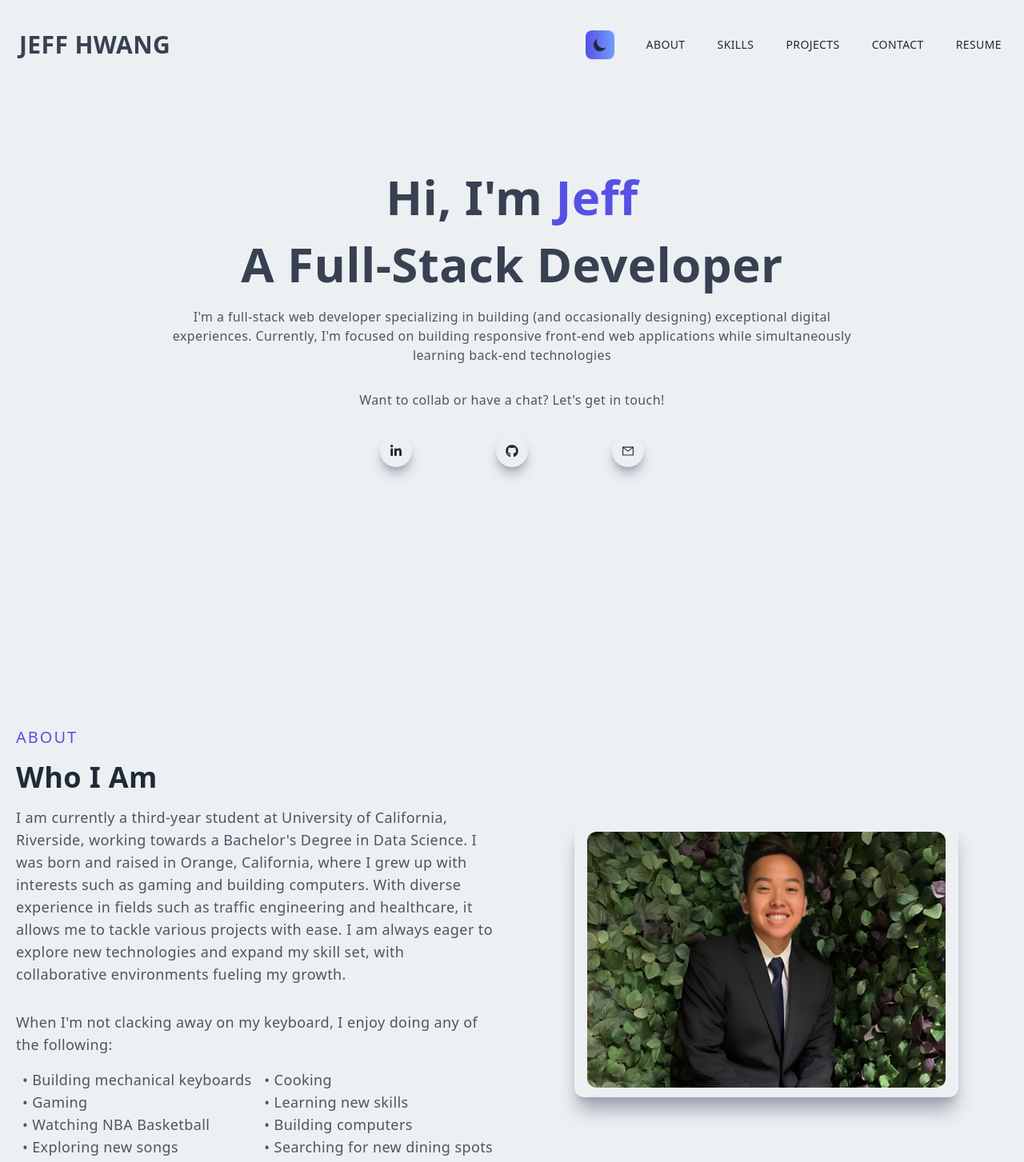
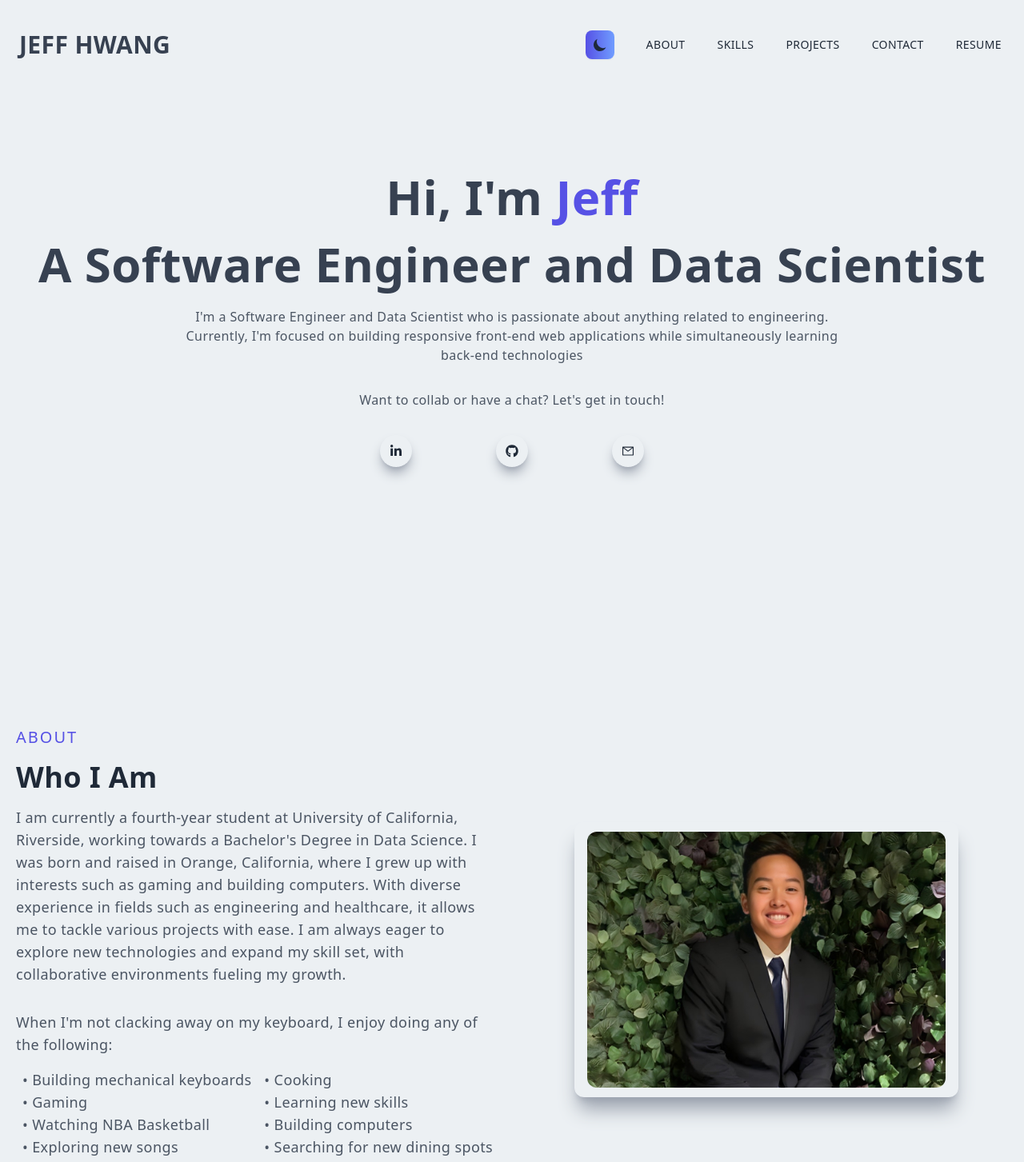
Before and after one commit to JeffyWongo/personal-website, a Next.js app: page / in a window 1280 px wide. Shown: the top 1453 px of the page at 80% size. Built offline with nearby package versions, Linux system fonts and the light colour scheme.

Commit message:
Main and About update

```diff
--- a/components/About.jsx
+++ b/components/About.jsx
@@ -12,11 +12,11 @@ const About = () => {
           <h2 classname="py-4 text-gray-700 dark:text-gray-200">Who I Am</h2>
 
           <p className="py-4 text-gray-600 dark:text-gray-400 text-lg">
-            I am currently a third-year student at University of California,
+            I am currently a fourth-year student at University of California,
             Riverside, working towards a Bachelor's Degree in Data Science. I
             was born and raised in Orange, California, where I grew up with
             interests such as gaming and building computers. With diverse
-            experience in fields such as traffic engineering and healthcare, it
+            experience in fields such as engineering and healthcare, it
             allows me to tackle various projects with ease. I am always eager to explore new
             technologies and expand my skill set, with collaborative environments
             fueling my growth.
--- a/components/Main.jsx
+++ b/components/Main.jsx
@@ -15,10 +15,9 @@ const Main = ({darkMode}) => {
           <h1 className="py-4 text-gray-700 dark:text-gray-200">
             Hi, I'm <span className="text-[#5651e5]"> Jeff</span>
           </h1>
-          <h1 className="py-2 text-gray-700 dark:text-gray-200">A Full-Stack Developer</h1>
+          <h1 className="py-2 text-gray-700 dark:text-gray-200">A Software Engineer and Data Scientist</h1>
           <p className="py-4 text-gray-600 max-w-[70%] m-auto dark:text-gray-400">
-            I'm a full-stack web developer specializing in building (and
-            occasionally designing) exceptional digital experiences. Currently,
+            I'm a Software Engineer and Data Scientist who is passionate about anything related to engineering. Currently,
             I'm focused on building responsive front-end web applications while
             simultaneously learning back-end technologies
           </p>
```
